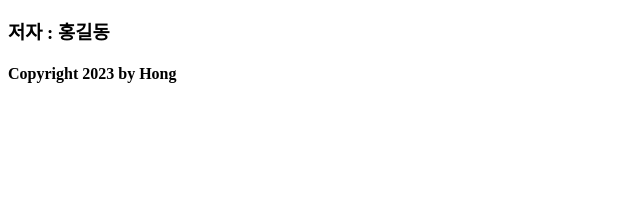
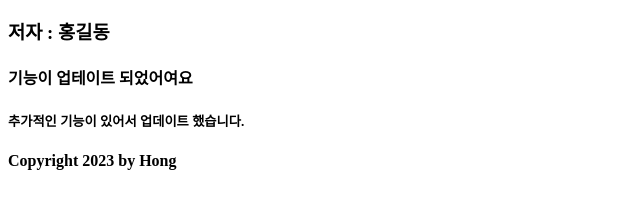
Before and after one commit to ELLY314/sg_3, a plain HTML site: page index.html in a window 1280 px wide. Shown: the part 127-336 px from the top of the page, without its empty margins (0-640 px from the left). Drawn offline with Linux system fonts and the light colour scheme.

Commit message:
feat : 내용 더 추가

```diff
--- a/index.html
+++ b/index.html
@@ -9,6 +9,9 @@
     <h1>테스트입니다.</h1>
     <h2>깃 허브 테스트 입니다.</h2>
     <h3>저자 : 홍길동</h3>
+    <h4>기능이 업테이트 되었어여요</h4>
+    <h5>추가적인 기능이 있어서 업데이트 했습니다.</h5>
     <h4>Copyright 2023 by Hong</h4>
+
 </body>
 </html>
```
